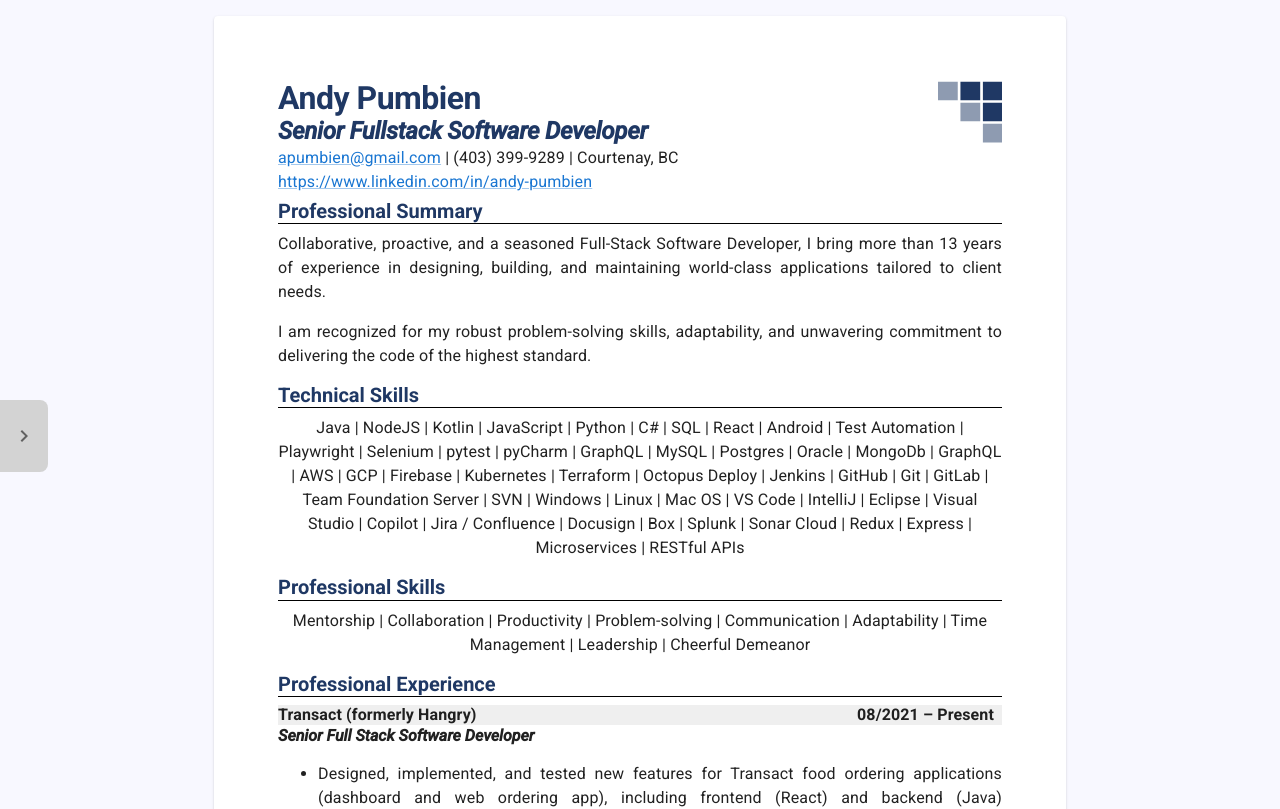
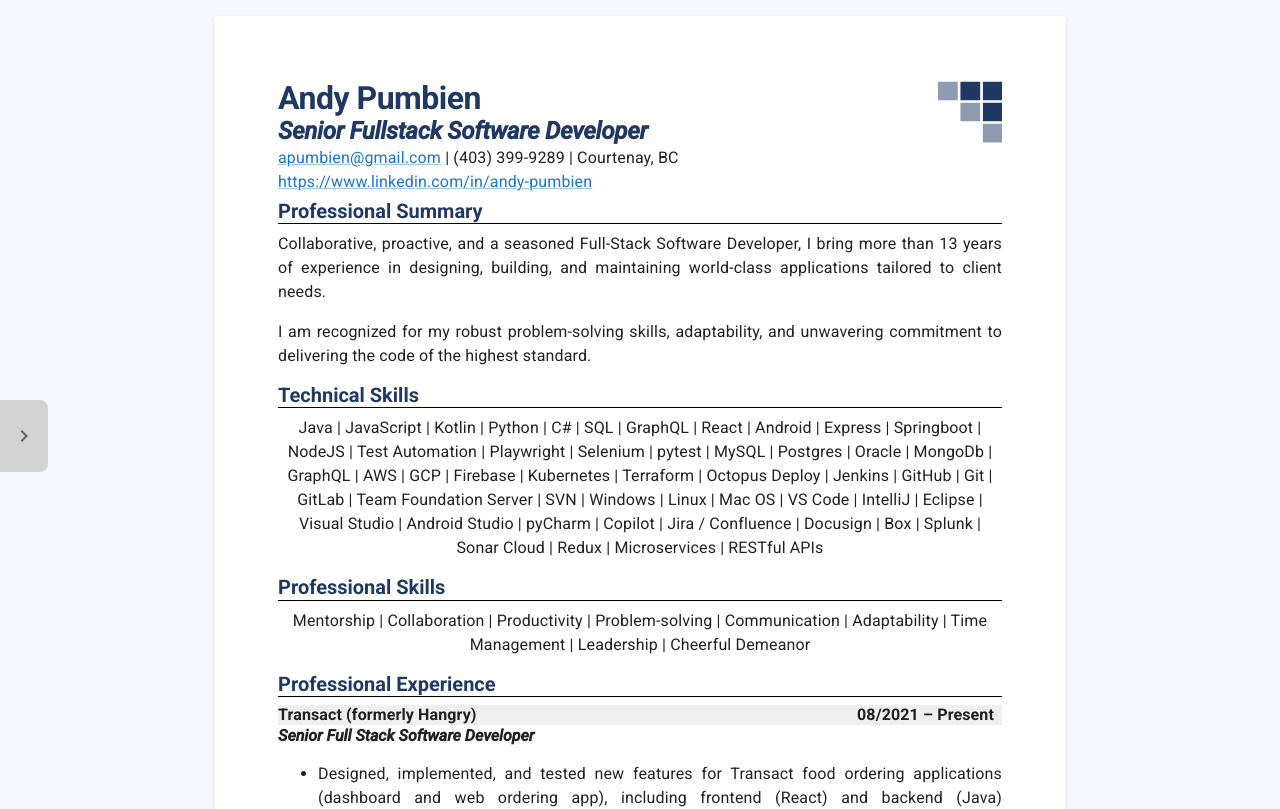
Before and after one commit to Pum8i/pumbi, a React (Vite) app: page / in a window 1280 px wide. Shown: the top 809 px of the page. Built offline with nearby package versions, Linux system fonts and the light colour scheme.

Commit message:
Updated tech skills

```diff
--- a/src/assets/data.ts
+++ b/src/assets/data.ts
@@ -13,28 +13,35 @@ export const resumeData = {
     {
       grouping: "lang",
       label: "Language",
-      values: ["Java", "NodeJS", "Kotlin", "JavaScript", "Python", "C#", "SQL"],
+      values: [
+        "Java",
+        "JavaScript",
+        "Kotlin",
+        "Python",
+        "C#",
+        "SQL",
+        "GraphQL",
+      ],
     },
     {
       grouping: "framework",
       label: "Frameworks",
-      values: ["React", "Android"],
+      values: ["React", "Android", "Express", "Springboot"],
+    },
+    {
+      grouping: "runtime",
+      label: "Runtime Environments",
+      values: ["NodeJS"],
     },
     {
       grouping: "testing",
       label: "Testing",
-      values: [
-        "Test Automation",
-        "Playwright",
-        "Selenium",
-        "pytest",
-        "pyCharm",
-      ],
+      values: ["Test Automation", "Playwright", "Selenium", "pytest"],
     },
     {
       grouping: "db",
       label: "Data Bases",
-      values: ["GraphQL", "MySQL", "Postgres", "Oracle", "MongoDb", "GraphQL"],
+      values: ["MySQL", "Postgres", "Oracle", "MongoDb", "GraphQL"],
     },
     {
       grouping: "cloud",
@@ -59,7 +66,14 @@ export const resumeData = {
     {
       grouping: "ide",
       label: "IDE's",
-      values: ["VS Code", "IntelliJ", "Eclipse", "Visual Studio"],
+      values: [
+        "VS Code",
+        "IntelliJ",
+        "Eclipse",
+        "Visual Studio",
+        "Android Studio",
+        "pyCharm",
+      ],
     },
     {
       grouping: "other",
@@ -72,7 +86,6 @@ export const resumeData = {
         "Splunk",
         "Sonar Cloud",
         "Redux",
-        "Express",
         "Microservices",
         "RESTful APIs",
       ],
```
